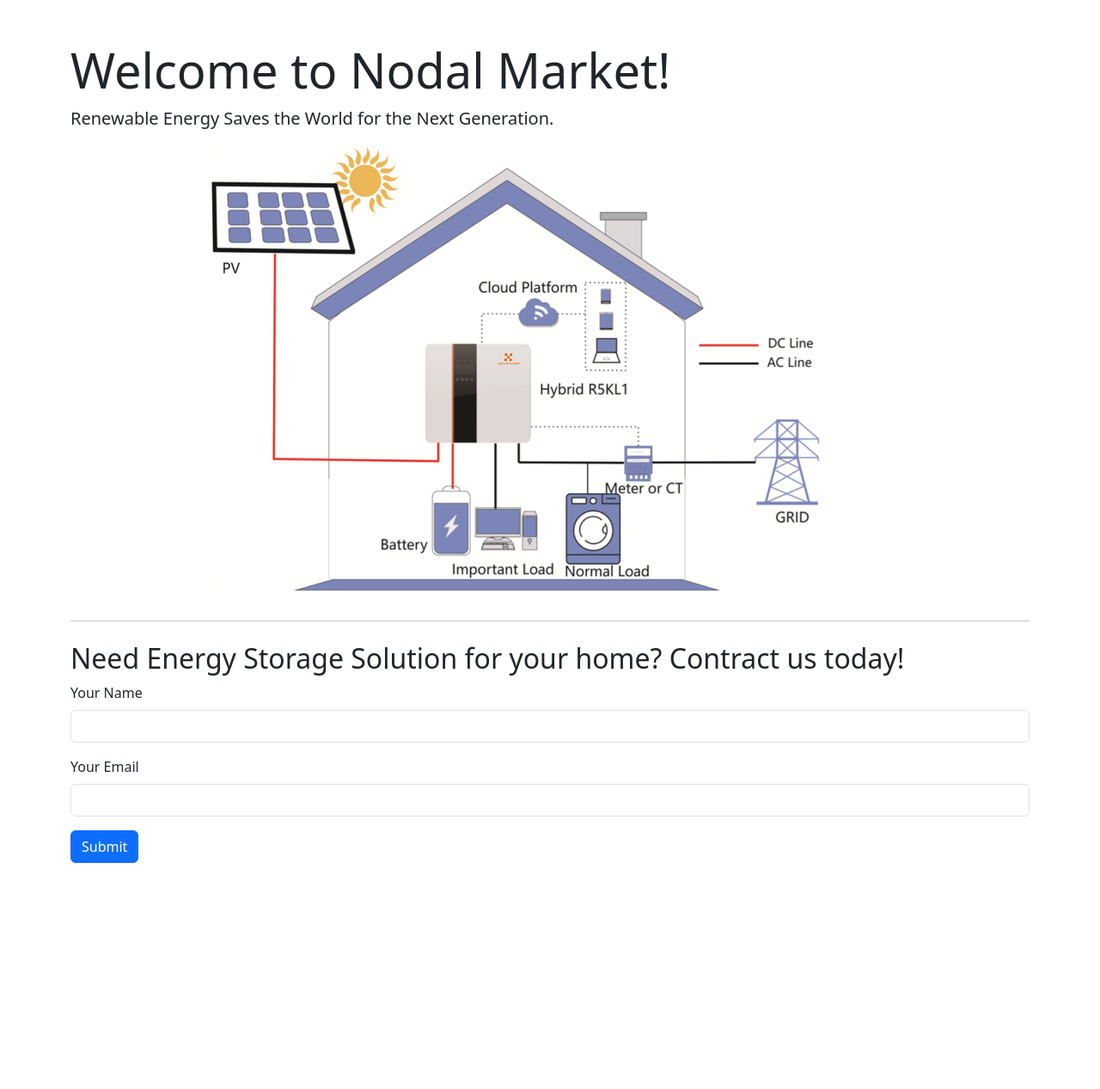
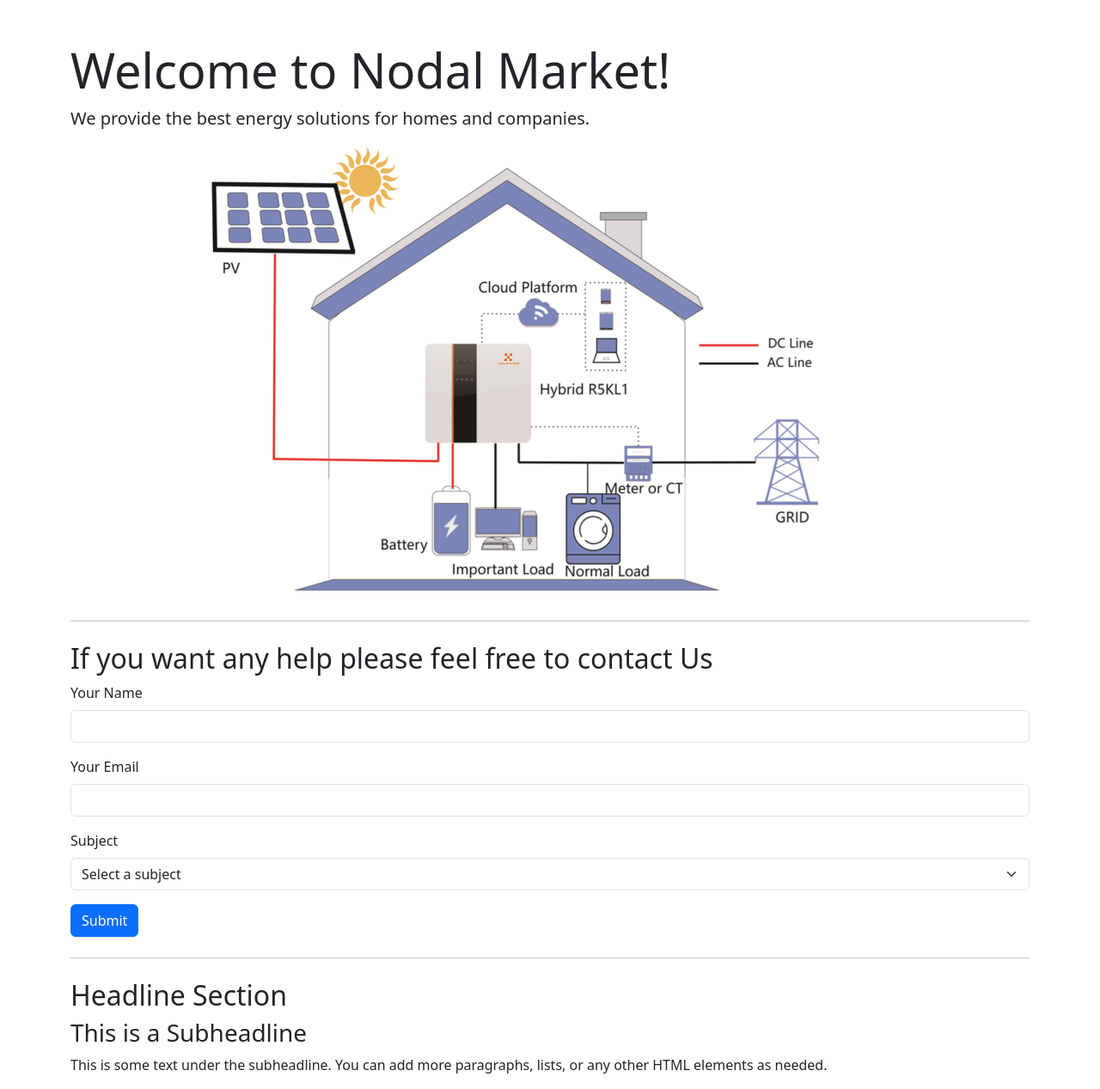
Before and after one commit to AustinTX360/1, a Flask app: page / in a window 1280 px wide. Shown: the whole page at 86% size. Before the commit the page ends 1004 px from the top, so only its background shows below. Run offline with Flask 3, Linux system fonts and the light colour scheme.

Commit message:
Update index.html

```diff
--- a/templates/index.html
+++ b/templates/index.html
@@ -4,15 +4,16 @@
     <meta charset="UTF-8">
     <meta name="viewport" content="width=device-width, initial-scale=1.0">
     <link rel="stylesheet" href="https://cdn.jsdelivr.net/npm/bootstrap@5.3.0/dist/css/bootstrap.min.css">
-    <title>Your Azure Flask App</title>
+    <title>Nodal Market</title>
 </head>
 <body>
     <div class="container mt-5">
         <h1 class="display-4">Welcome to Nodal Market!</h1>
-        <p class="lead">Renewable Energy Saves the World for the Next Generation.</p>
+        <p class="lead">We provide the best energy solutions for homes and companies.</p>
         <img src="{{ url_for('static', filename='your_image.jpg') }}" class="img-fluid" alt="Your Image">
         <hr class="my-4">
-        <h2>Need Energy Storage Solution for your home? Contract us today! </h2>
+
+        <h2>If you want any help please feel free to contact Us</h2>
         <form action="{{ url_for('submit_form') }}" method="post">
             <div class="mb-3">
                 <label for="name" class="form-label">Your Name</label>
@@ -22,8 +23,23 @@
                 <label for="email" class="form-label">Your Email</label>
                 <input type="email" class="form-control" id="email" name="email" required>
             </div>
+            <div class="mb-3">
+                <label for="subject" class="form-label">Subject</label>
+                <select class="form-select" id="subject" name="subject" required>
+                    <option value="" disabled selected>Select a subject</option>
+                    <option value="general">General Inquiry</option>
+                    <option value="support">Technical Support</option>
+                    <option value="feedback">Feedback</option>
+                </select>
+            </div>
             <button type="submit" class="btn btn-primary">Submit</button>
         </form>
+
+        <hr class="my-4">
+
+        <h2>Headline Section</h2>
+        <h3>This is a Subheadline</h3>
+        <p>This is some text under the subheadline. You can add more paragraphs, lists, or any other HTML elements as needed.</p>
     </div>
     <script src="https://cdn.jsdelivr.net/npm/bootstrap@5.3.0/dist/js/bootstrap.bundle.min.js"></script>
 </body>
```
